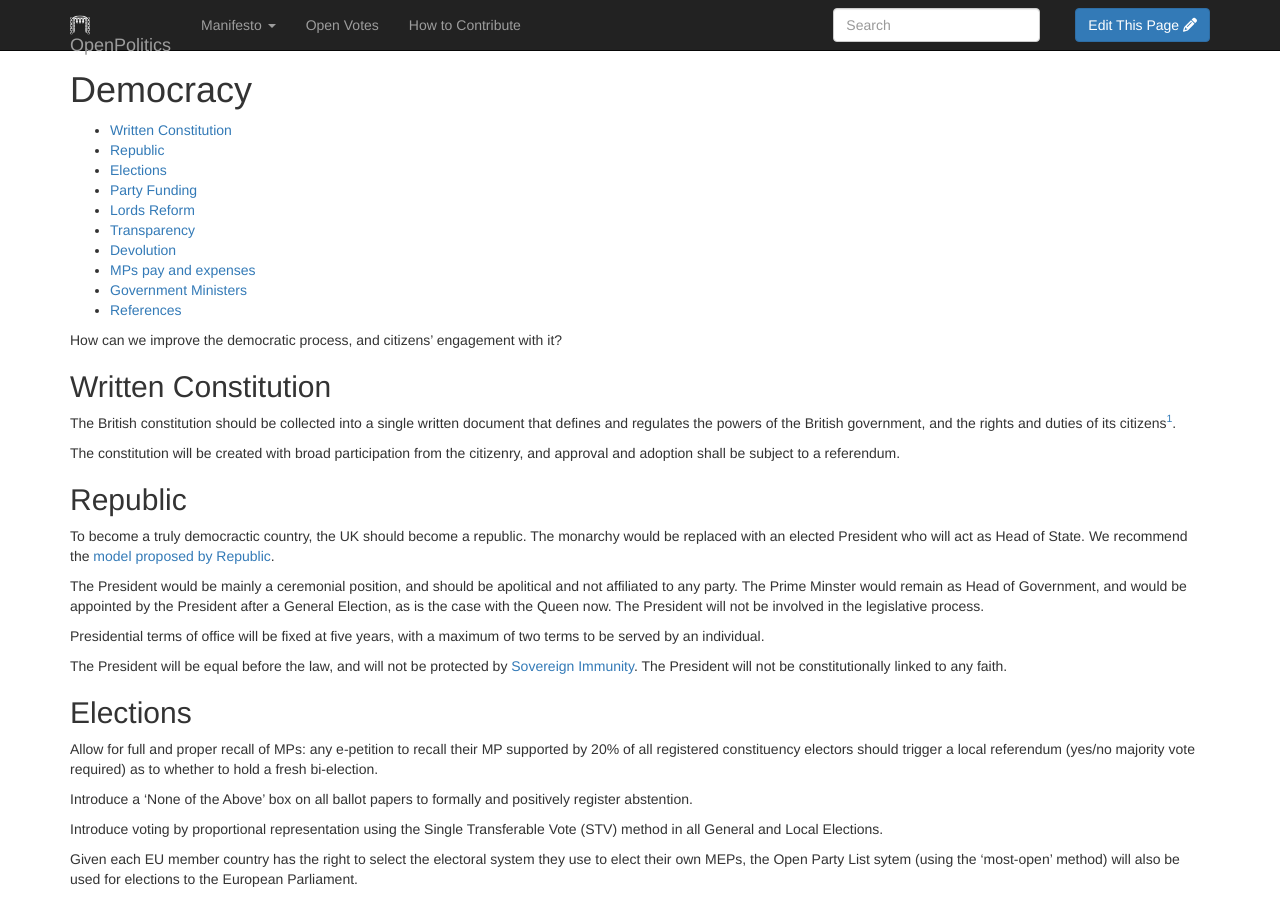
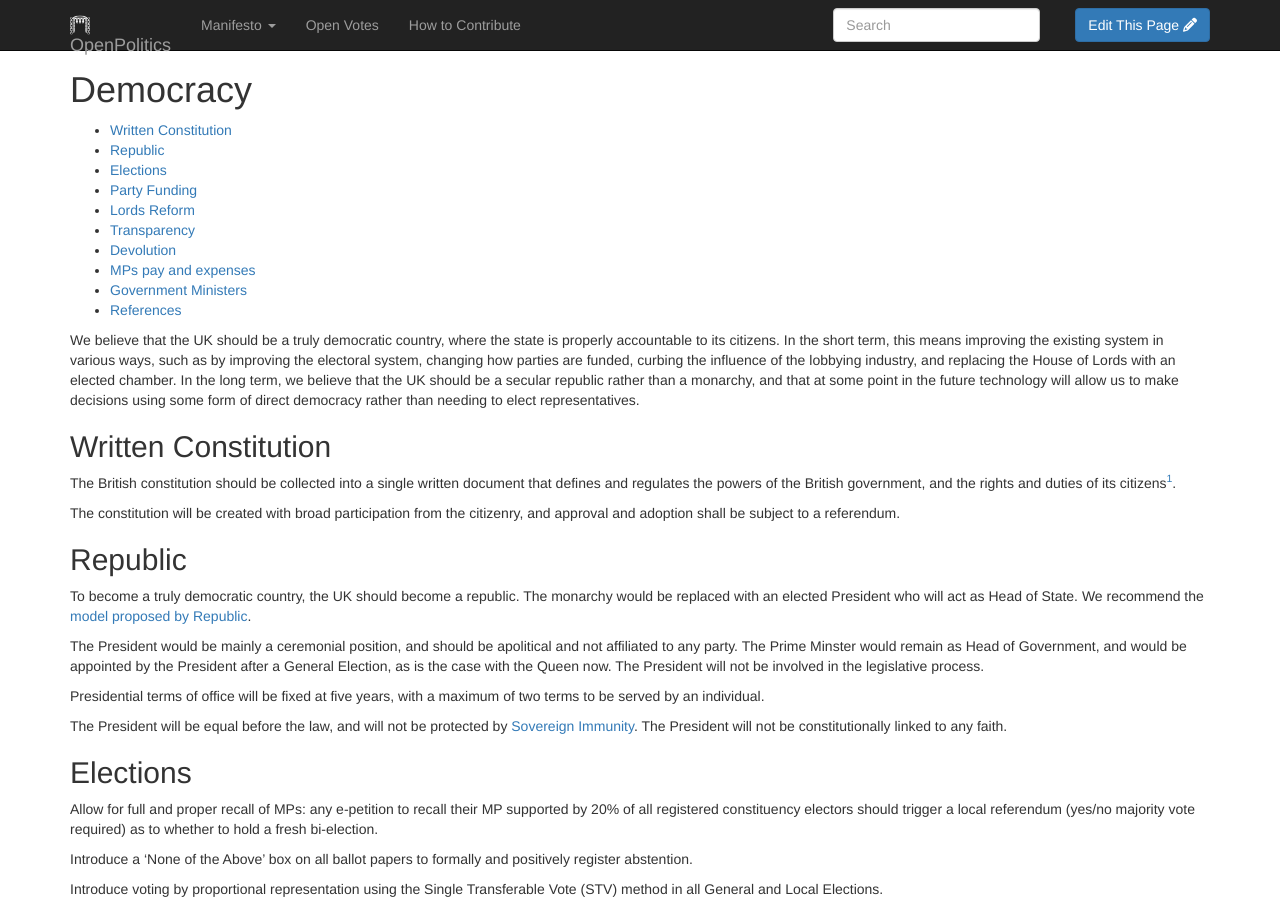
Before and after one commit to openpolitics/manifesto, a Jekyll site: the page built from manifesto/democracy.md, in a window 1280 px wide and 900 px high. Built offline with Jekyll 4.4.1, drawn with Linux system fonts in a browser that asks for light colours; nearby versions of some CDN libraries; library files that are not in the unit come from our copies.

Commit message:
Vision for top of democracy page

```diff
--- a/manifesto/democracy.md
+++ b/manifesto/democracy.md
@@ -7,7 +7,7 @@ published: true
 * table of contents
 {:toc}
 
-How can we improve the democratic process, and citizens' engagement with it?
+We believe that the UK should be a truly democratic country, where the state is properly accountable to its citizens. In the short term, this means improving the existing system in various ways, such as by improving the electoral system, changing how parties are funded, curbing the influence of the lobbying industry, and replacing the House of Lords with an elected chamber. In the long term, we believe that the UK should be a secular republic rather than a monarchy, and that at some point in the future technology will allow us to make decisions using some form of direct democracy rather than needing to elect representatives.
 
 ## Written Constitution
 
@@ -17,7 +17,7 @@ The constitution will be created with broad participation from the citizenry, an
 
 ## Republic
 
-To become a truly democractic country, the UK should become a republic. The monarchy would be replaced with an elected President who will act as Head of State. We recommend the [model proposed by Republic](http://republic.org.uk/What%20we%20want/In%20depth/The%20Case%20for%20a%20Republic/Policy/index.php).
+To become a truly democratic country, the UK should become a republic. The monarchy would be replaced with an elected President who will act as Head of State. We recommend the [model proposed by Republic](http://republic.org.uk/What%20we%20want/In%20depth/The%20Case%20for%20a%20Republic/Policy/index.php).
 
 The President would be mainly a ceremonial position, and should be apolitical and not affiliated to any party. The Prime Minster would remain as Head of Government, and would be appointed by the President after a General Election, as is the case with the Queen now. The President will not be involved in the legislative process.
 
```
